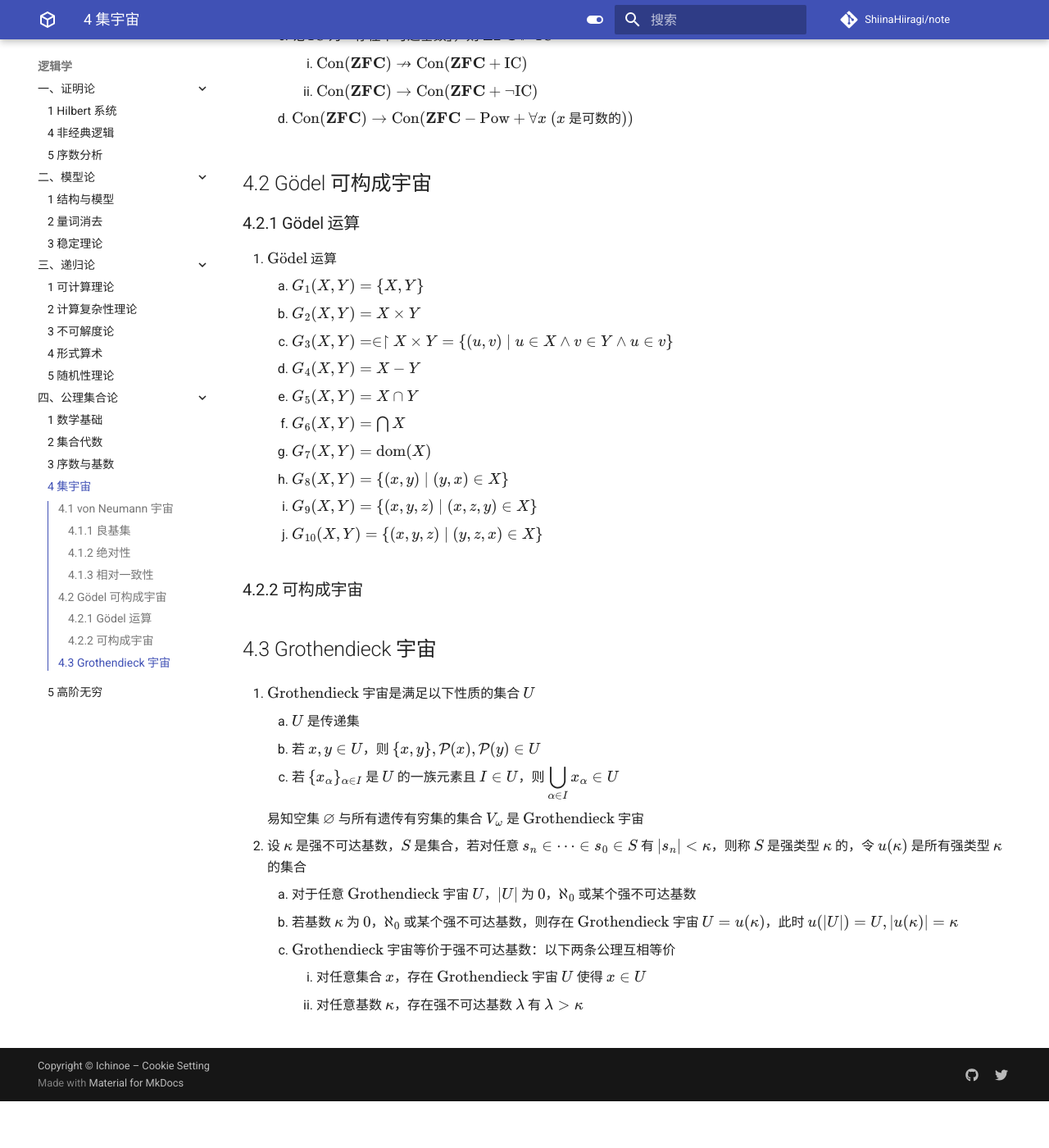
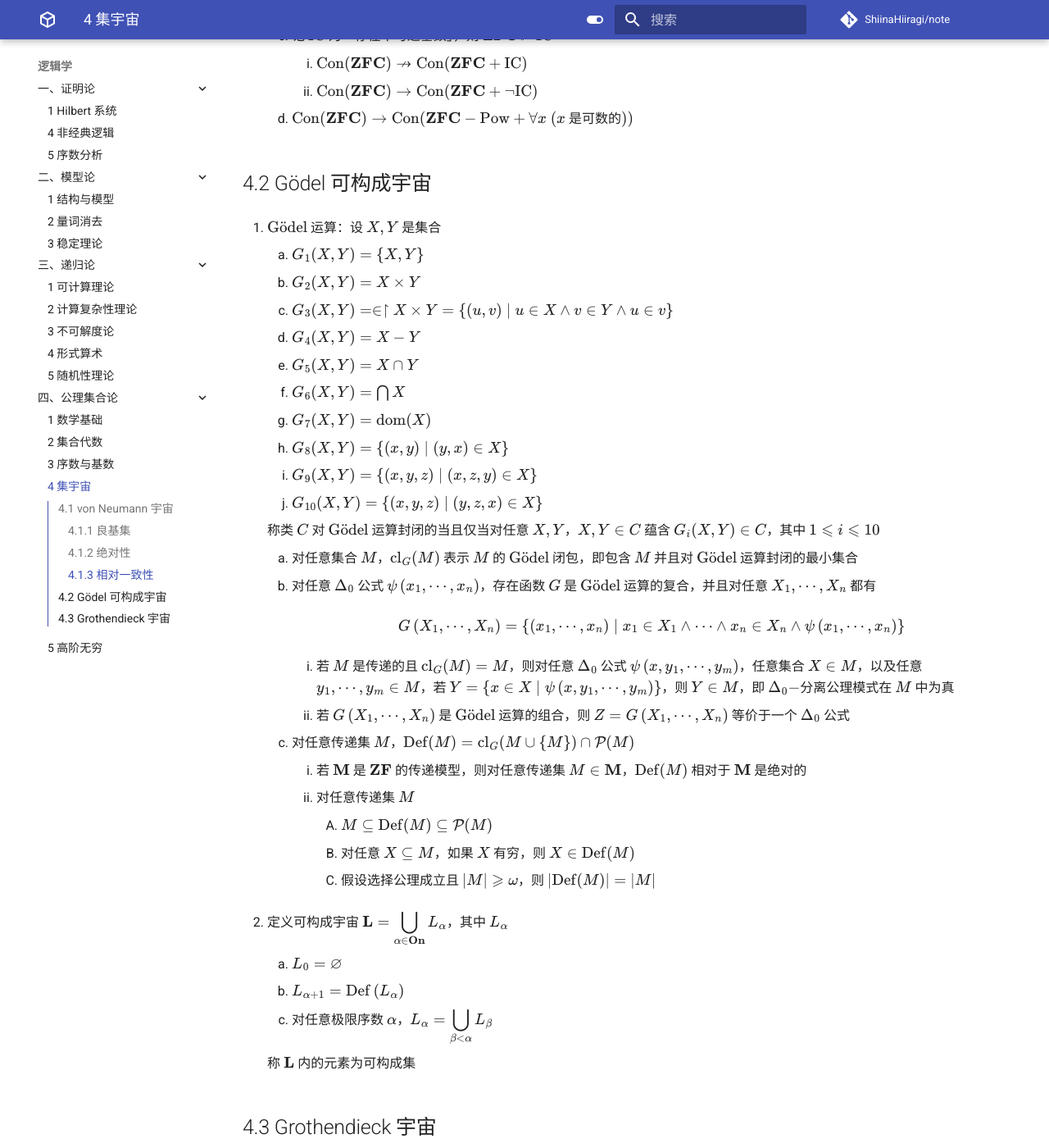
Before and after one commit to ShiinaHiiragi/note, an MkDocs documentation site: the page built from docs/logic/set/univ.md, in a window 1280 px wide and 1400 px high, scrolled down 5083 px. Shown: the whole window at 82% size. Built offline with MkDocs 1.6.1 and Material for MkDocs 9.7.7, drawn with Linux system fonts in a browser that asks for light colours; comment, search, counter and statistics services are not loaded; before the commit the page ends 6426 px from its top, so only the background shows below that; some of the changed text lies outside the part shown.

Commit message:
add godel L

```diff
--- a/docs/logic/set/univ.md
+++ b/docs/logic/set/univ.md
@@ -5,7 +5,7 @@
 1. 定义良基集合类 $\mathbf{WF} = {\displaystyle \bigcup_{\alpha \in \mathrm{On}} V_{\alpha}}$，其中 $V_{\alpha}$
     1. $V_{0}=\varnothing$
     2. $V_{\alpha+1}=\mathcal{P}\left(V_{\alpha}\right)$
-    3. 对任意极限序数 $\lambda$，$V_{\lambda}={\displaystyle \bigcup_{\beta<\lambda} V_{\beta}}$
+    3. 对任意极限序数 $\alpha$，$V_{\alpha}={\displaystyle \bigcup_{\beta<\alpha} V_{\beta}}$
 
     则 $\mathbf{WF}$ 是一个真类，称作 $\text{von Neumann}$ 宇宙
 
@@ -149,8 +149,7 @@
     4. $\operatorname{Con}(\mathbf{ZFC}) \rightarrow \operatorname{Con}(\mathbf{ZFC}-\mathrm{Pow}+\forall x \ (x$ 是可数的$))$
 
 ## 4.2 Gödel 可构成宇宙
-### 4.2.1 Gödel 运算
-1. $\text{G}\ddot{\mathrm o}\text{del}$ 运算
+1. $\text{G}\ddot{\mathrm o}\text{del}$ 运算：设 $X, Y$ 是集合
     1. $G_{1}(X, Y) =\{X, Y\}$
     2. $G_{2}(X, Y) =X \times Y$
     3. $G_{3}(X, Y) =\in \upharpoonright X \times Y=\{(u, v) \mid u \in X \wedge v \in Y \wedge u \in v\}$
@@ -162,7 +161,31 @@
     9. $G_{9}(X, Y) =\{(x, y, z) \mid(x, z, y) \in X\}$
     10. $G_{10}(X, Y) =\{(x, y, z) \mid(y, z, x) \in X\}$
 
-### 4.2.2 可构成宇宙
+    称类 $C$ 对 $\text{G}\ddot{\mathrm o}\text{del}$ 运算封闭的当且仅当对任意 $X, Y$，$X, Y \in C$ 蕴含 $G_{i}(X, Y) \in C$，其中 $1 \leqslant i \leqslant 10$
+
+    1. 对任意集合 $M$，$\mathrm{cl}_{G}(M)$ 表示 $M$ 的 $\text{G}\ddot{\mathrm o}\text{del}$ 闭包，即包含 $M$ 并且对 $\text{G}\ddot{\mathrm o}\text{del}$ 运算封闭的最小集合
+    2. 对任意 $\Delta_{0}$ 公式 $\psi\left(x_{1}, \cdots, x_{n}\right)$，存在函数 $G$ 是 $\text{G}\ddot{\mathrm o}\text{del}$ 运算的复合，并且对任意 $X_{1}, \cdots, X_{n}$ 都有
+
+        $$
+        G\left(X_{1}, \cdots, X_{n}\right)= \left\{\left(x_{1}, \cdots, x_{n}\right) \mid x_{1} \in X_{1} \wedge \cdots \wedge x_{n} \in X_{n} \wedge \psi\left(x_{1}, \cdots, x_{n}\right)\right\}
+        $$
+
+        1. 若 $M$ 是传递的且 $\mathrm{cl}_{G}(M)=M$，则对任意 $\Delta_{0}$ 公式 $\psi\left(x, y_{1}, \cdots, y_{m}\right)$，任意集合 $X \in M$，以及任意 $y_{1}, \cdots, y_{m} \in M$，若 $Y=\left\{x \in X \mid \psi\left(x, y_{1}, \cdots, y_{m}\right)\right\}$，则 $Y \in M$，即 $\Delta_{0}-$分离公理模式在 $M$ 中为真
+        2. 若 $G\left(X_{1}, \cdots, X_{n}\right)$ 是 $\text{G}\ddot{\mathrm o}\text{del}$ 运算的组合，则 $Z= G\left(X_{1}, \cdots, X_{n}\right)$ 等价于一个 $\Delta_{0}$ 公式
+
+    3. 对任意传递集 $M$，$\operatorname{Def}(M)=\operatorname{cl}_{G}(M \cup\{M\}) \cap \mathcal{P}(M)$
+        1. 若 $\mathbf{M}$ 是 $\mathbf{ZF}$ 的传递模型，则对任意传递集 $M \in \mathbf{M}$，$\operatorname{Def}(M)$ 相对于 $\mathbf{M}$ 是绝对的
+        2. 对任意传递集 $M$
+            1. $M \subseteq \operatorname{Def}(M) \subseteq \mathcal{P}(M)$
+            2. 对任意 $X \subseteq M$，如果 $X$ 有穷，则 $X \in \operatorname{Def}(M)$
+            3. 假设选择公理成立且 $|M| \geqslant \omega$，则 $|\operatorname{Def}(M)|=|M|$
+
+2. 定义可构成宇宙 $\mathbf{L}={\displaystyle \bigcup_{\alpha \in \mathbf{O} \mathbf{n}} L_{\alpha}}$，其中 $L_{\alpha}$
+    1. $L_{0}=\varnothing$
+    2. $L_{\alpha+1}=\operatorname{Def}\left(L_{\alpha}\right)$
+    3. 对任意极限序数 $\alpha$，$L_{\alpha}={\displaystyle \bigcup_{\beta<\alpha} L_{\beta}}$
+
+    称 $\mathbf{L}$ 内的元素为可构成集
 
 ## 4.3 Grothendieck 宇宙
 1. $\text{Grothendieck}$ 宇宙是满足以下性质的集合 $U$
```
